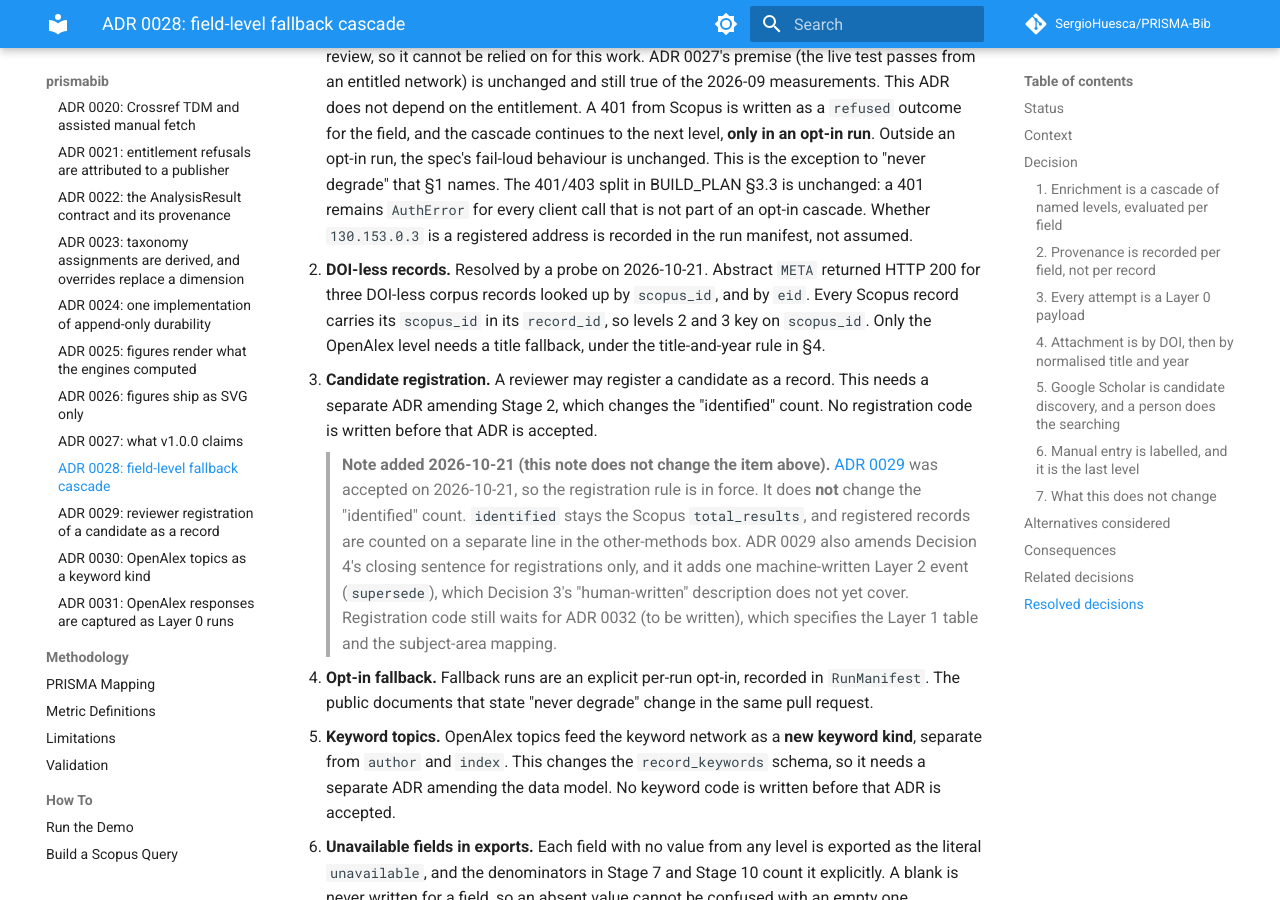
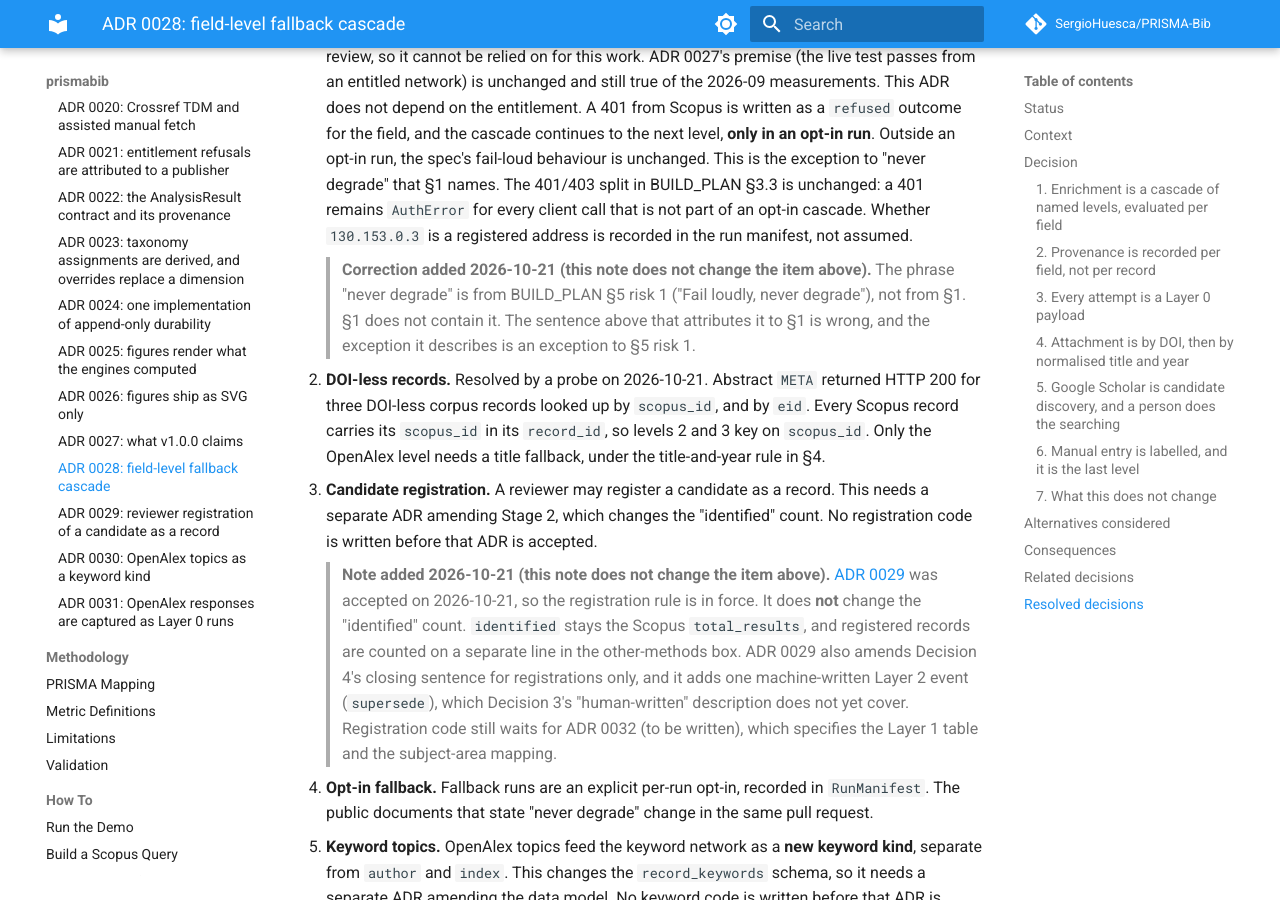
Before and after one commit to SergioHuesca/PRISMA-Bib, an MkDocs documentation site: the page built from docs/architecture/adr/0028-field-level-fallback-cascade.md, in a window 1280 px wide and 900 px high, scrolled down 5521 px. Built offline with MkDocs 1.6.1 and Material for MkDocs 9.7.7, drawn with Linux system fonts in a browser that asks for light colours; comment, search, counter and statistics services are not loaded.

Commit message:
docs(adr): correct ADR 0028 attribution of "never degrade" to BUILD_PLAN §5 (#147)
The phrase "never degrade" is in BUILD_PLAN §5 risk 1 ("Fail loudly, never
degrade"), not §1. A dated correction note is added under Resolved item 1.
The item text is not edited, and no other decision changes.


Claude-Session: https://claude.ai/code/session_01QjNadz7h2UAZ2C2xhuaY8z

Co-authored-by: Claude Haiku 5.5 <noreply@anthropic.com>

```diff
--- a/docs/architecture/adr/0028-field-level-fallback-cascade.md
+++ b/docs/architecture/adr/0028-field-level-fallback-cascade.md
@@ -200,6 +200,10 @@ evidence.
    401/403 split in BUILD_PLAN §3.3 is unchanged: a 401 remains `AuthError` for every client call
    that is not part of an opt-in cascade. Whether `130.153.0.3` is a registered address is recorded
    in the run manifest, not assumed.
+   > **Correction added 2026-10-21 (this note does not change the item above).** The phrase "never
+   > degrade" is from BUILD_PLAN §5 risk 1 ("Fail loudly, never degrade"), not from §1. §1 does not
+   > contain it. The sentence above that attributes it to §1 is wrong, and the exception it describes
+   > is an exception to §5 risk 1.
 2. **DOI-less records.** Resolved by a probe on 2026-10-21. Abstract `META` returned HTTP 200 for three
    DOI-less corpus records looked up by `scopus_id`, and by `eid`. Every Scopus record carries its
    `scopus_id` in its `record_id`, so levels 2 and 3 key on `scopus_id`. Only the OpenAlex level needs a
```
